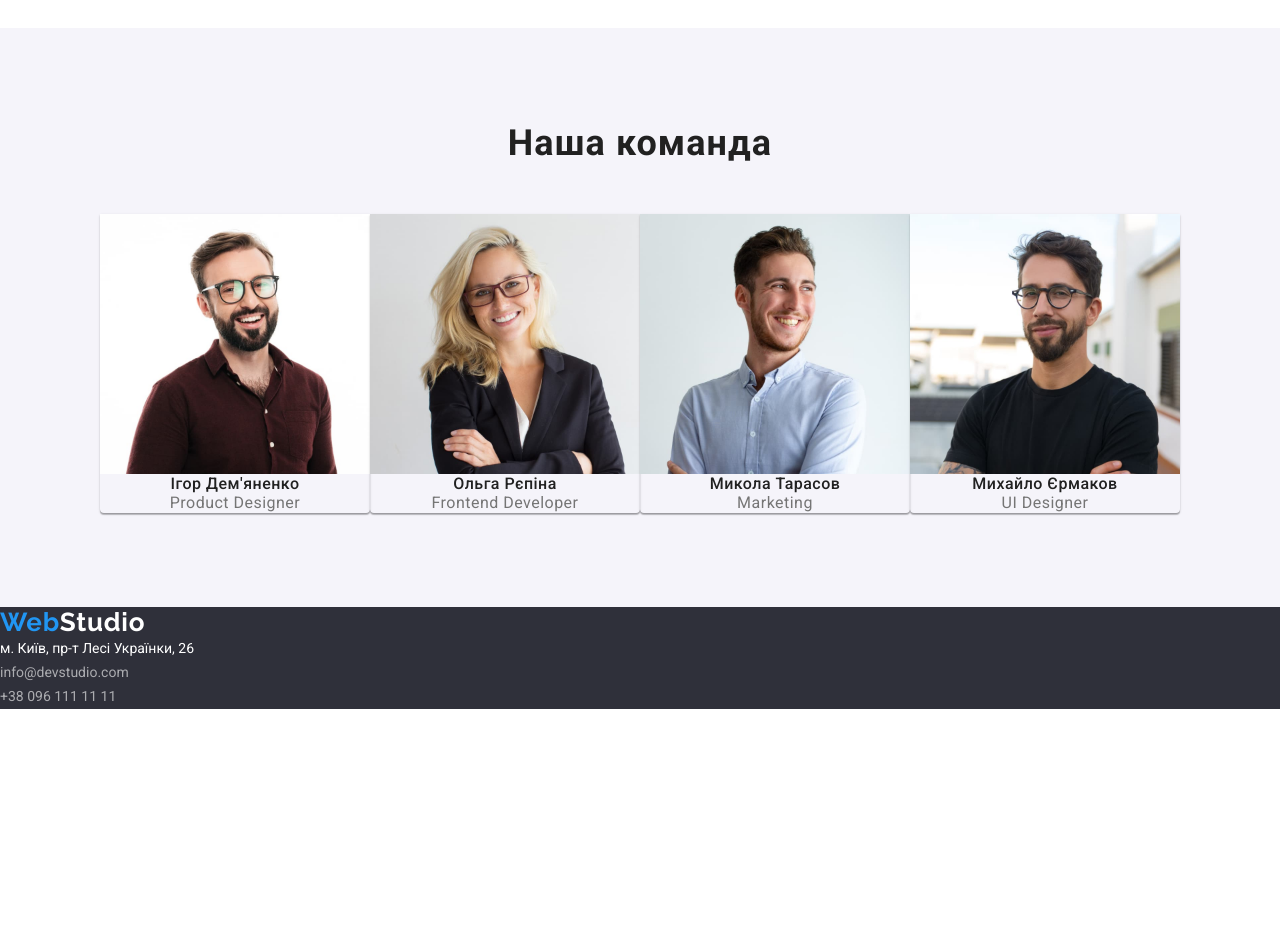
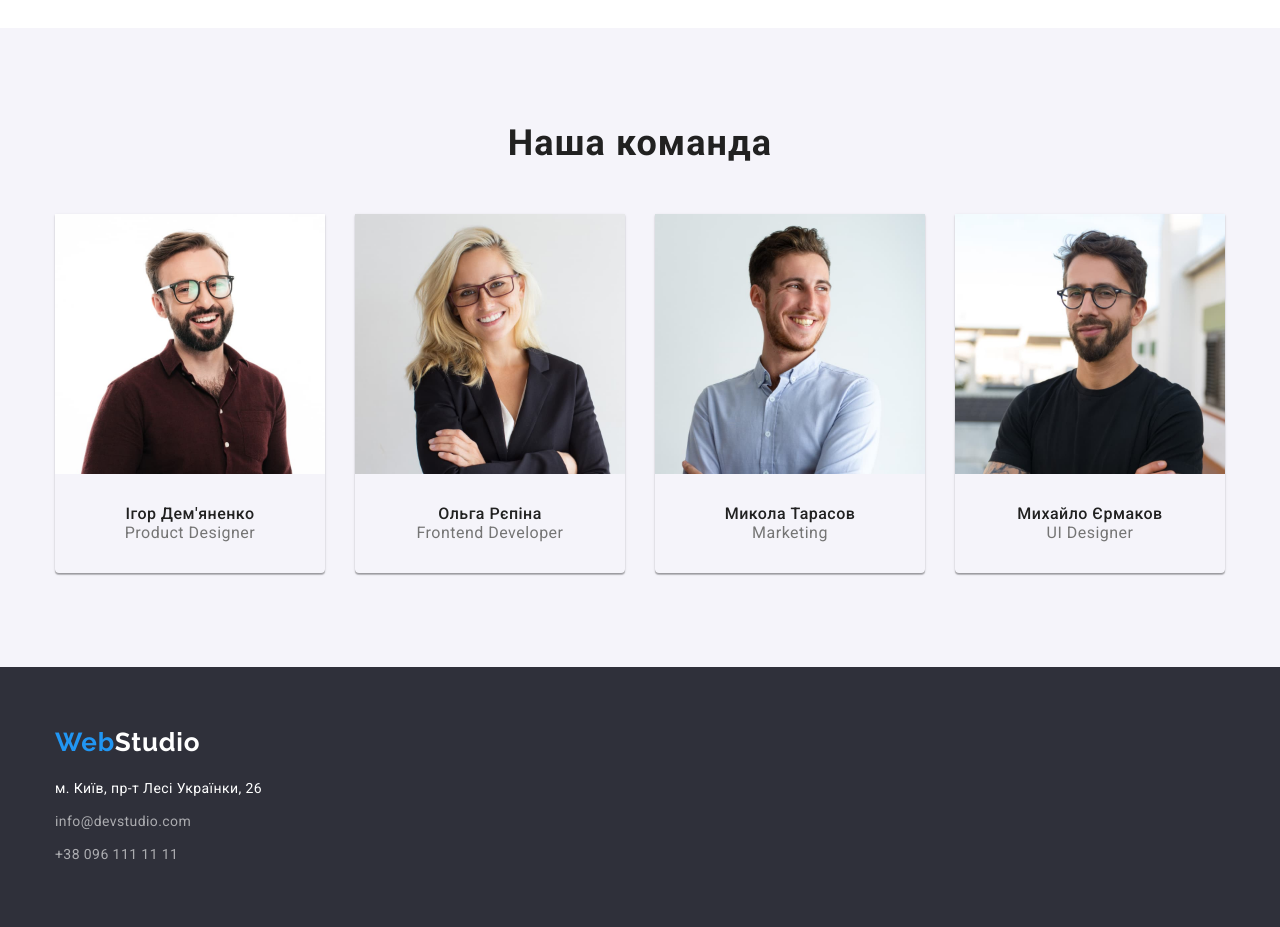
Before and after one commit to figatix/goit-markup-hw-03, a plain HTML site: page index.html in a window 1280 px wide. Shown: the part 1480-2407 px from the top of the page. Before the commit the page ends 2189 px from the top, so only its background shows below. Drawn offline with Linux system fonts and the light colour scheme.

Commit message:
m+p+f
without: adv+team+portfolio[filter + descCard]

```diff
--- a/css/styles.css
+++ b/css/styles.css
@@ -271,6 +271,10 @@ body {
 
 }
 
+.adv-section-container{
+
+}
+
 .adv-items{
 
 
@@ -363,9 +367,11 @@ body {
   padding: 94px 0; */
 
   background-color: #F5F4FA;
-  display: flex;
-  flex-direction: column;
-  align-items: center;
+
+}
+
+.team-container{
+
 }
 
 .team-name{
@@ -406,9 +412,9 @@ body {
 }
 
 .teammate-bio{
-  /* padding: 30px 0; */
+  padding: 30px 0;
 
-  text-align: center;
+  /* text-align: center; */
 }
 
 .teammate:hover{
@@ -434,37 +440,39 @@ body {
 
 /* footer */
 
-footer{
+.footer{
   background-color: var(--footer-color);
-}
 
-.footer{
-  /* width: 231px;
-  padding: 60px 0 60px 215px; */
+  padding: 60px 0;
 
 
-  display: flex;
-  flex-direction: column;
+  /* display: flex;
+  flex-direction: column; */
 }
 /* footer logo */
 
 .footer a.logo {
+  display: inline-block;
   color: var(--bgd-color);
 
-  /* margin-bottom: 20px; */
+  margin-bottom: 20px;
 
 }
-.address ul{
+.address-list{
   /* padding: 0;
   margin: 0; */
 }
 
-.address li{
-  /* margin-bottom: 9px; */
+.address-list-item{
+  letter-spacing: 0.03em;
+
+  display: block;
+  margin-bottom: 9px;
+
 }
 
-.address li:last-child{
-  /* margin-bottom: 0; */
+.address-list-item:last-child{
+  margin-bottom: 0;
 }
 
 /* addres */
@@ -504,7 +512,7 @@ footer{
   justify-content: center;
   flex-wrap: wrap;
 
-  padding: 0;
+  margin-bottom: 50px;
 }
 
 .filter-container-item{
@@ -583,8 +591,10 @@ footer{
   margin-bottom: 30px; */
 }
 
-.project-image-thumb{
+.project-image-thumb,
+.teammate-image-thumb{
   overflow: hidden;
+
 }
 
 .project-content{
--- a/index.html
+++ b/index.html
@@ -87,57 +87,77 @@
 
     <!-- ============ TEAM Section ============ -->
     <section class="team-section section">
+      <div class="team-container container">
         <h2 class="section-tittle">Наша команда</h2>
 
         <ul class="team-list">
+
           <li class="teammate">
+            <div class="teammate-image-thumb">
               <img src="./images/person1.jpg" alt="Фото - Игорь Демьяненко" width="270">
+            </div>
             <div class="teammate-bio">
               <h3 class="team-name">Ігор Дем'яненко</h3>
               <p lang="en" class="team-profession">Product Designer</p>
             </div>
           </li>
+
           <li class="teammate">
+            <div class="teammate-image-thumb">
               <img src="./images/person2.jpg" alt="Фото - Ольга Репина" width="270">
+            </div>
             <div class="teammate-bio">
               <h3 class="team-name">Ольга Рєпіна</h3>
               <p lang="en" class="team-profession">Frontend Developer</p>
             </div>
           </li>
+
           <li class="teammate">
+            <div class="teammate-image-thumb">
               <img src="./images/person3.jpg" alt="Фото - Николай Тарасов" width="270">
+            </div>
             <div class="teammate-bio">
               <h3 class="team-name">Микола Тарасов</h3>
               <p lang="en" class="team-profession">Marketing</p>
             </div>
           </li>
+
           <li class="teammate">
+            <div class="teammate-image-thumb">
               <img src="./images/person4.jpg" alt="Фото - Михаил Ермаков" width="270">
+            </div>
             <div class="teammate-bio">
               <h3 class="team-name">Михайло Єрмаков</h3>
               <p lang="en" class="team-profession">UI Designer</p>
             </div>
           </li>
         </ul>
+      </div>
+
     </section>
     <!-- ============ /TEAM Section ============ -->
 
   </main>
 
-  <footer>
-    <div class="footer">
+  <!-- ================FOOTER================ -->
+  <footer class="footer">
+    <div class=" container">
       <a href="./index.html" lang="en" class="logo"><span>Web</span>Studio</a>
 
       <address class="address">
-        <ul>
-          <li><a href="https://goo.gl/maps/v4NEpD1wTATkxovLA" target="_blank" rel="noopener noreferrer" class="map-link">м. Київ, пр-т Лесі Українки, 26</a> </li>
-          <li><a href="mailto:info@devstudio.com" target="_blank" class="footer-link">info@devstudio.com</a></li>
-          <li><a href="tel:+380961111111" target="_blank" class="footer-link">+38 096 111 11 11</a></li>
+        <ul class="address-list">
+          <li class="address-list-item"><a href="https://goo.gl/maps/v4NEpD1wTATkxovLA" target="_blank"
+              rel="noopener noreferrer" class="map-link">м. Київ, пр-т Лесі Українки, 26</a> </li>
+          <li class="address-list-item"><a href="mailto:info@devstudio.com" target="_blank"
+              class="footer-link">info@devstudio.com</a></li>
+          <li class="address-list-item"><a href="tel:+380961111111" target="_blank" class="footer-link">+38 096 111 11
+              11</a></li>
         </ul>
       </address>
     </div>
 
   </footer>
+  <!-- ================/FOOTER================ -->
 
 </body>
 </html>
```
Also changed, not shown: portfolio.html (+20 -20 lines). Lines whose indentation alone changed are shown as unchanged.
